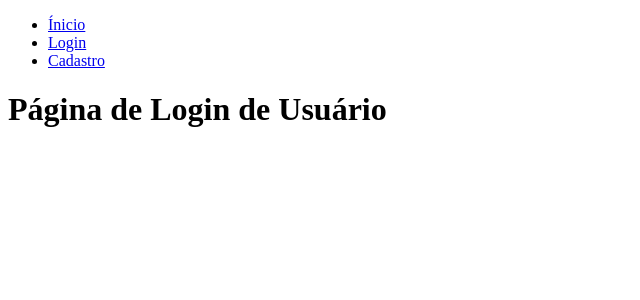
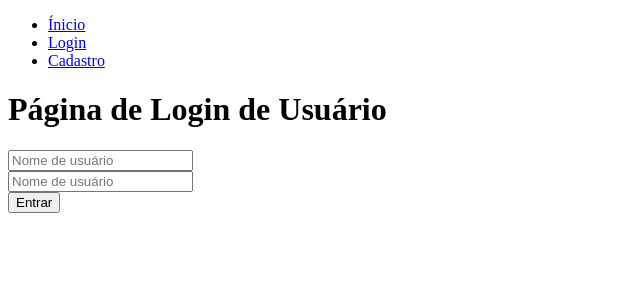
Before and after one commit to elsonfreire/case-seubone, a Next.js app: page /login in a window 1280 px wide. Shown: the top 300 px of the page, without its empty margins (0-640 px from the left). Built offline with nearby package versions, Linux system fonts and the light colour scheme.

Commit message:
Created Login form

```diff
--- a/pages/login.tsx
+++ b/pages/login.tsx
@@ -1,9 +1,34 @@
+import { useState } from "react";
 import Layout from "../components/Layout";
 
 export default function Login() {
+  const [username, setUsername] = useState("");
+  const [password, setPassword] = useState("");
+
   return (
     <Layout>
       <h1>Página de Login de Usuário</h1>
+      <form>
+        <input
+          type="text"
+          placeholder="Nome de usuário"
+          value={username}
+          onChange={(event) => {
+            setUsername(event.target.value);
+          }}
+        />
+        <br />
+        <input
+          type="text"
+          placeholder="Nome de usuário"
+          value={username}
+          onChange={(event) => {
+            setUsername(event.target.value);
+          }}
+        />
+        <br />
+        <button type="submit">Entrar</button>
+      </form>
     </Layout>
   );
 }
--- a/pages/register.tsx
+++ b/pages/register.tsx
@@ -12,7 +12,7 @@ export default function Register() {
       <form>
         <input
           type="text"
-          placeholder="Usuário"
+          placeholder="Nome de usuário"
           value={username}
           onChange={(event) => {
             setUsername(event.target.value);
```
